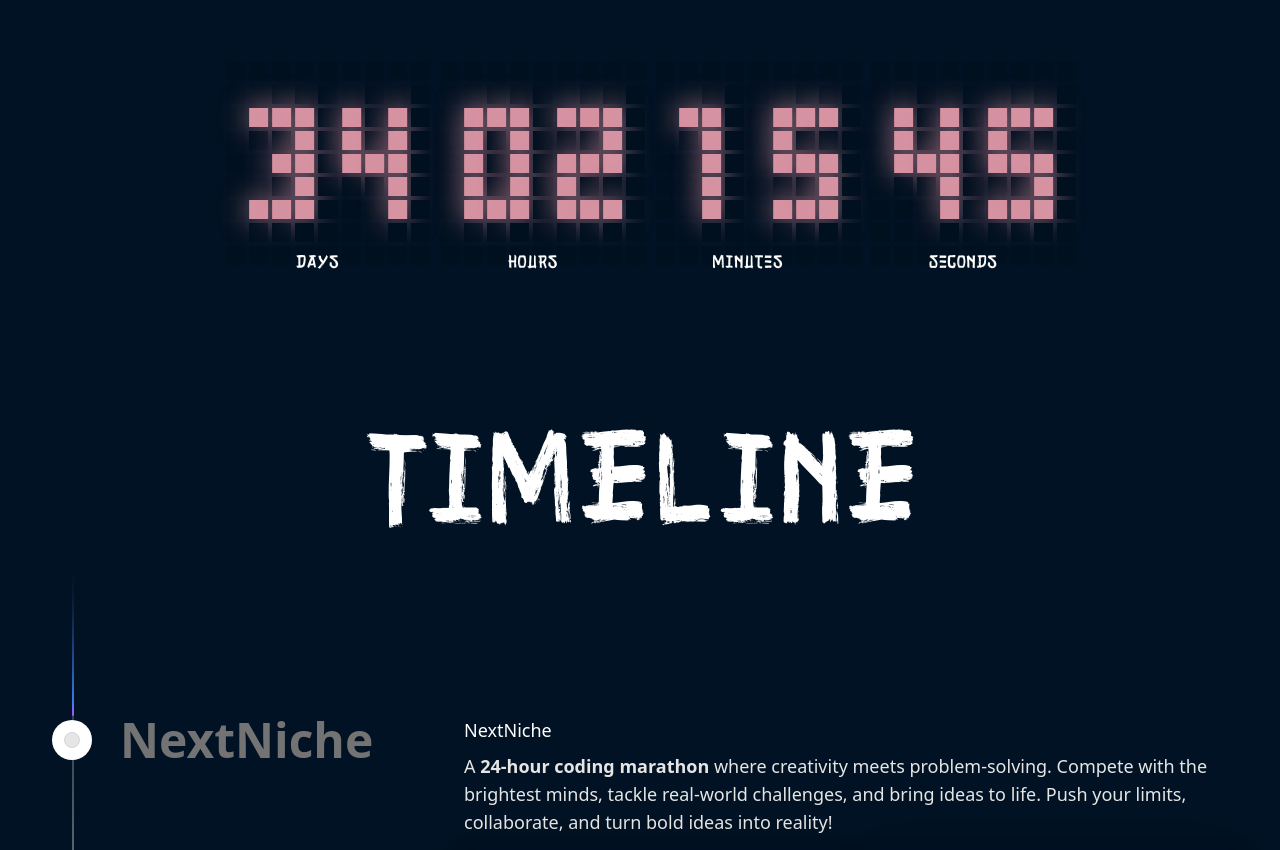
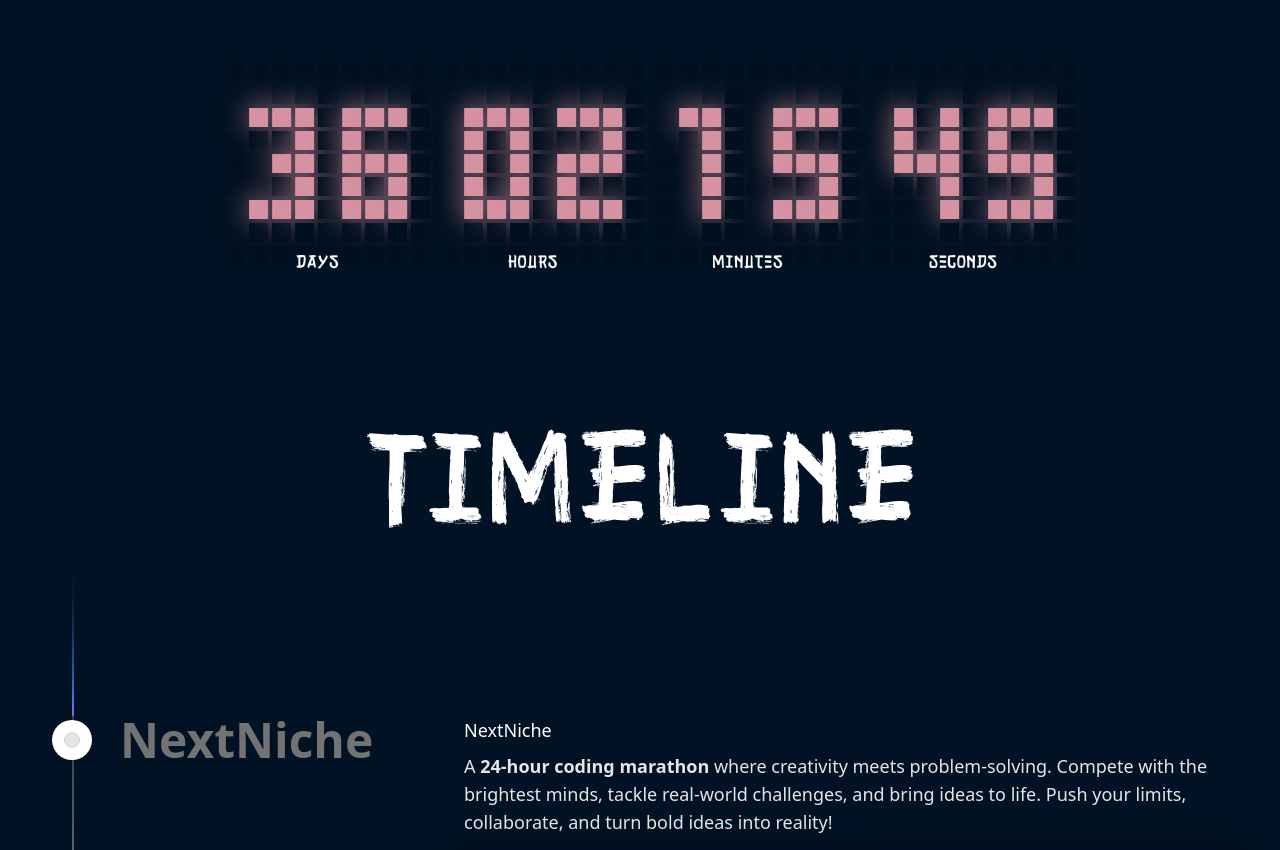
Before and after one commit to I-E-Cell/StartupSaga3.0, a React (Vite) app: page / in a window 1280 px wide. Shown: the part 802-1652 px from the top of the page. Built offline with nearby package versions, Linux system fonts and the light colour scheme.

Commit message:
brochure updated/dates changes
Signed-off-by: ArunKushhhh <arunkushwaha_230604@aitpune.edu.in>

```diff
--- a/src/components/Countdown.jsx
+++ b/src/components/Countdown.jsx
@@ -10,7 +10,7 @@
   });
 
   useEffect(() => {
-    const targetDate = new Date("2025-03-27T00:00:00");
+    const targetDate = new Date("2025-03-29T00:00:00");
 
     const calculateTimeLeft = () => {
       const now = new Date();
--- a/src/components/Navbar.jsx
+++ b/src/components/Navbar.jsx
@@ -92,7 +92,7 @@
             />
 
             <a
-              href="https://drive.google.com/uc?export=download&id=1WXQzLy_pWNpASizkV-Bj8dXLN4ngWzZR"
+              href="https://drive.google.com/file/d/1WNZSeOcf6aoodRLo9hiDBw72N9AmyWW-/view?usp=sharing"
               target="_blank"
               rel="noopener noreferrer"
               className="flex items-center justify-between  bg-white backdrop-blur-md rounded-full text-black"
```
